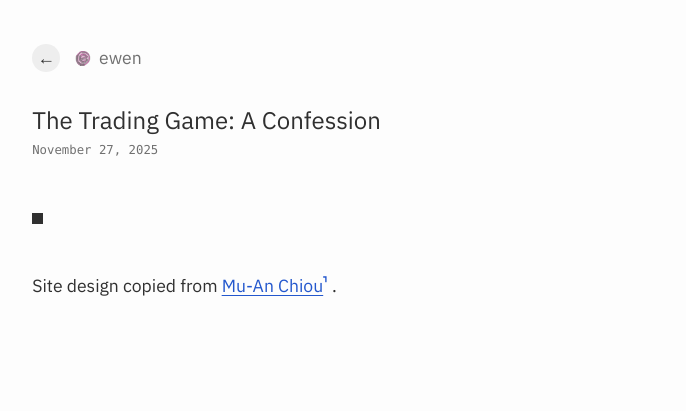
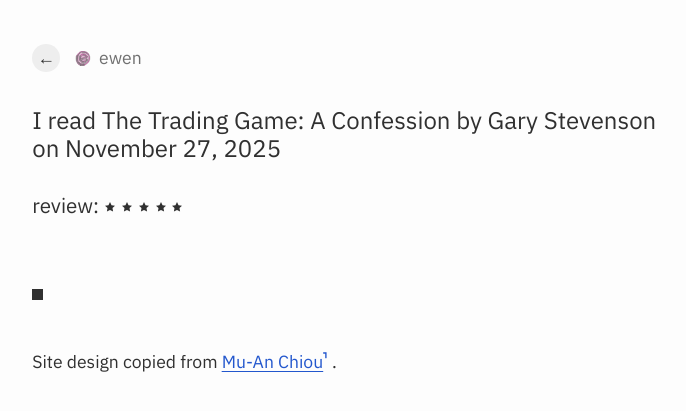
Before and after one commit to ewenme/site2, a Jekyll site: the page built from _reading/2025-11-27-the-trading-game.md, in a window 1280 px wide. Shown: the top 411 px of the page, without its empty margins (291-977 px from the left). Built offline with Jekyll 4.4.1, drawn with Linux system fonts in a browser that asks for light colours.

Commit message:
stars shortcode

```diff
--- /dev/null
+++ b/_includes/stars.html
@@ -0,0 +1,13 @@
+<span class="stars" aria-label="{{ include.stars }} stars">
+  {% for i in (1..5) %}
+    {% if i <= include.stars %}
+      <svg width="12" height="12" viewBox="0 0 24 24" fill="currentColor" style="display: inline-block; vertical-align: middle;">
+        <path d="M12 2l3.09 6.26L22 9.27l-5 4.87 1.18 6.88L12 17.77l-6.18 3.25L7 14.14 2 9.27l6.91-1.01L12 2z"/>
+      </svg>
+    {% else %}
+      <svg width="12" height="12" viewBox="0 0 24 24" fill="none" stroke="currentColor" style="display: inline-block; vertical-align: middle;">
+        <path d="M12 2l3.09 6.26L22 9.27l-5 4.87 1.18 6.88L12 17.77l-6.18 3.25L7 14.14 2 9.27l6.91-1.01L12 2z"/>
+      </svg>
+    {% endif %}
+  {% endfor %}
+</span>
--- a/_layouts/default.html
+++ b/_layouts/default.html
@@ -340,11 +340,18 @@
           <span class="font">ewen</span>
         {% endif %}
       </div>
+      {% if page.collection == "reading" %}
+      <h1 class="h1">
+        <span lang="{{lang}}">I read {{ page.title }} by {{page.author}} on {{ page.date | date: "%B %e, %Y" }}</span>
+      </h1>
+      {% else %}
       <h1 class="h1">
         <span lang="{{lang}}">{{ page.title }}</span>
       </h1>
-      {% if page.collection == "posts" or page.collection == "sounds" or page.collection == "reading" %}<time class="monospace" datetime="{{ page.date | date_to_xmlschema }}">{{ page.date | date: "%B %e, %Y" }}</time>{% endif %}
+      {% if page.collection == "posts" or page.collection == "sounds" %}<time class="monospace" datetime="{{ page.date | date_to_xmlschema }}">{{ page.date | date: "%B %e, %Y" }}</time>{% endif %}
+      {% endif %}
       {% if page.collection == "notes" %}<time class="monospace" datetime="{{ page.date }}">{{ page.date | date: "%Y/%m/%d %H:%M" }}</time>{% endif %}
+      {% if page.collection == "reading" %}<h3>review: {% include stars.html stars=page.stars %}</h3> {% endif %}
       <div class="desc">{{ page.header_content }}</div>
     </header>
     <main>
```
Also changed, not shown: reading.html (+1 -15 lines).
